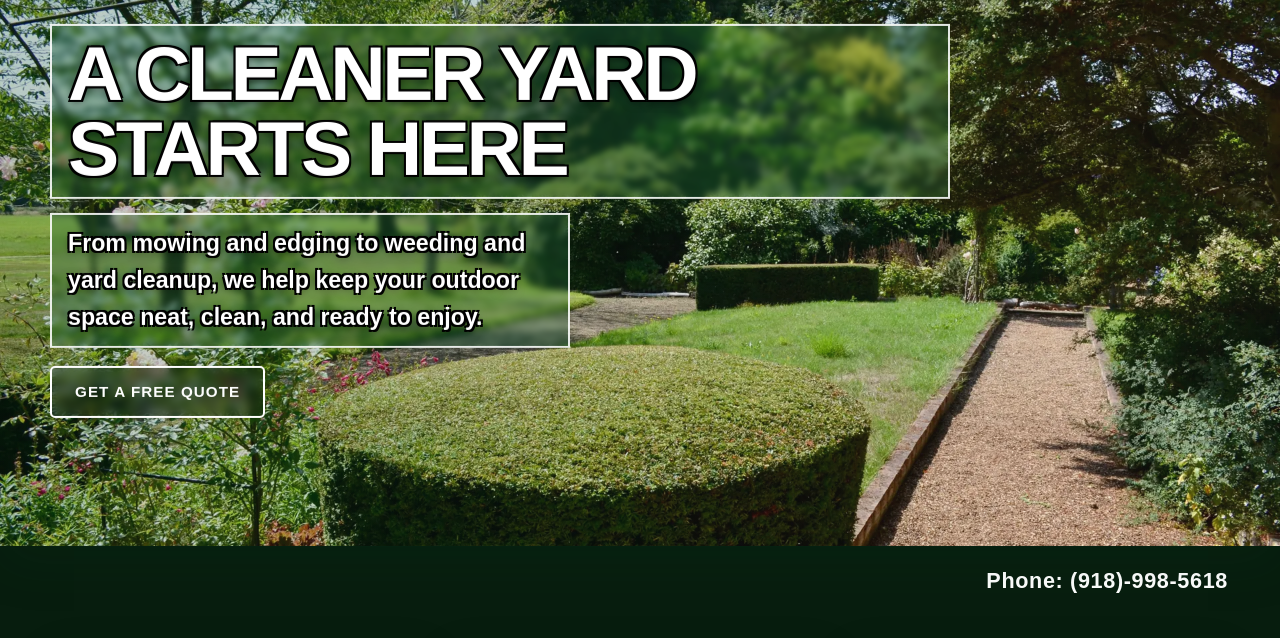
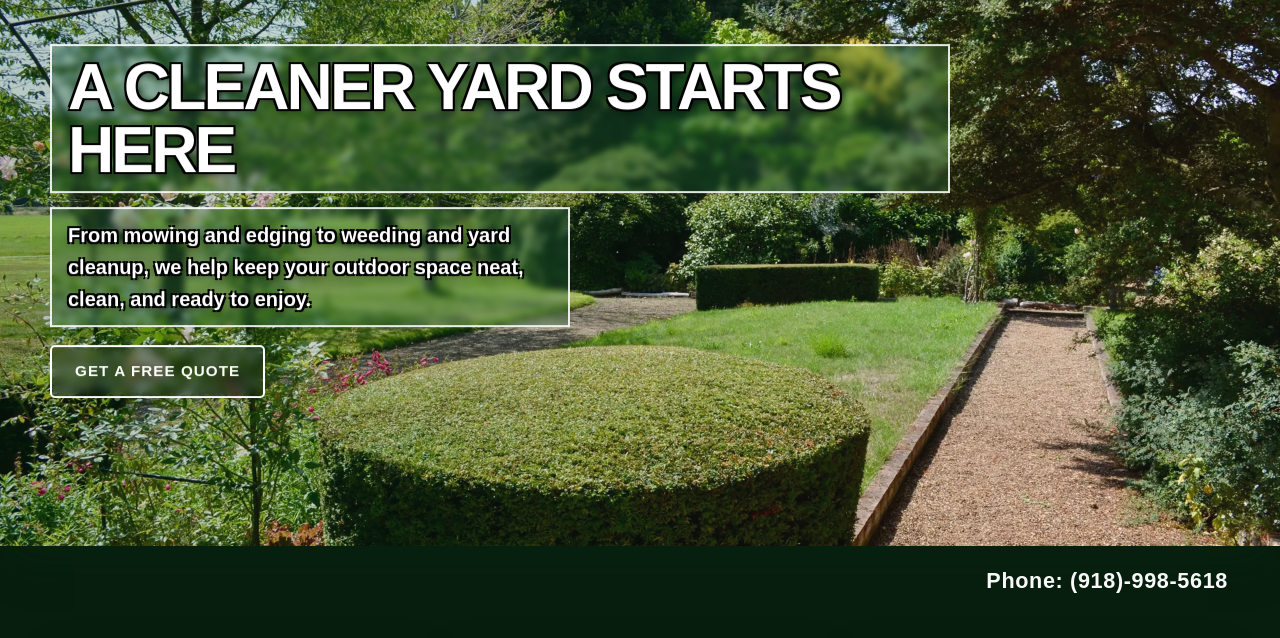
Before and after one commit to Foxx09p/jcm-landscaping, a plain HTML site: page index.html in a window 1280 px wide. Shown: the part 104-742 px from the top of the page. Drawn offline with nearby package versions, Linux system fonts and the light colour scheme.

Commit message:
Adjust font sizes in hero section styles

```diff
--- a/index.html
+++ b/index.html
@@ -238,7 +238,7 @@
     }
 
     .hero-title {
-      font-size: clamp(2.15rem, 6vw, 5.4rem);
+      font-size: clamp(2rem, 5vw, 4.8rem);
       font-weight: 900;
       line-height: 0.98;
       letter-spacing: -0.045em;
@@ -248,7 +248,7 @@
     .hero-text {
       max-width: 520px;
       margin-top: 14px;
-      font-size: clamp(1.05rem, 2.2vw, 1.45rem);
+      font-size: clamp(1rem, 1.8vw, 1.25rem);
       font-weight: 700;
     }
 
```
